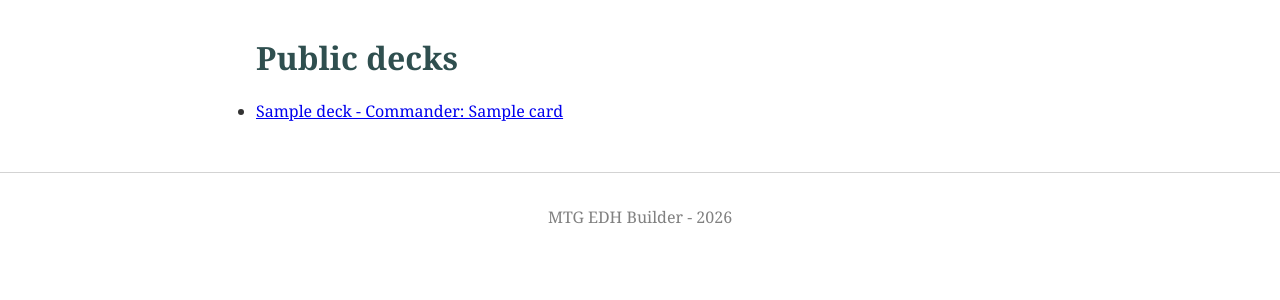
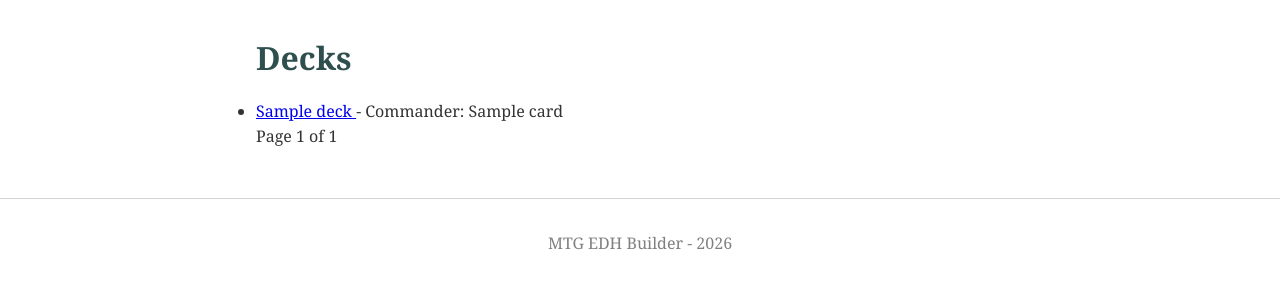
Before and after one commit to CarlosSallan/MTG-EDH-Deckbuilder, a Django app: page /decks/ in a window 1280 px wide. Shown: the part 61-361 px from the top of the page. Run offline with Django 5.2, Linux system fonts and the light colour scheme; tables that the repository leaves empty hold one stand-in row (values such as "Sample post").

Commit message:
Add pagination to deck list

```diff
--- a/blog/views.py
+++ b/blog/views.py
@@ -13,8 +13,9 @@ class SignUpView(CreateView):
 
 class DeckListView(ListView):
     model = Deck
-    template_name = "blog/decks.html"
+    template_name = "blog/deck_list.html"
     context_object_name = "decks"
+    paginate_by = 5
 
     def get_queryset(self):
         return Deck.objects.filter(is_public=True)
--- a/templates/blog/deck_list.html
+++ b/templates/blog/deck_list.html
@@ -7,8 +7,31 @@
 
 <ul>
 {% for deck in decks %}
-    <li>{{ deck.name }} – Commander: {{ deck.commander }}</li>
+    <li>
+        <a href="{% url 'blog:deck_detail' deck.id %}">
+            {{ deck.name }}
+        </a>
+        - Commander: {{ deck.commander }}
+    </li>
 {% endfor %}
 </ul>
 
+<div>
+
+{% if page_obj.has_previous %}
+    <a href="?page=1">First</a>
+    <a href="?page={{ page_obj.previous_page_number }}">Previous</a>
+{% endif %}
+
+<span>
+    Page {{ page_obj.number }} of {{ page_obj.paginator.num_pages }}
+</span>
+
+{% if page_obj.has_next %}
+    <a href="?page={{ page_obj.next_page_number }}">Next</a>
+    <a href="?page={{ page_obj.paginator.num_pages }}">Last</a>
+{% endif %}
+
+</div>
+
 {% endblock %}
```
